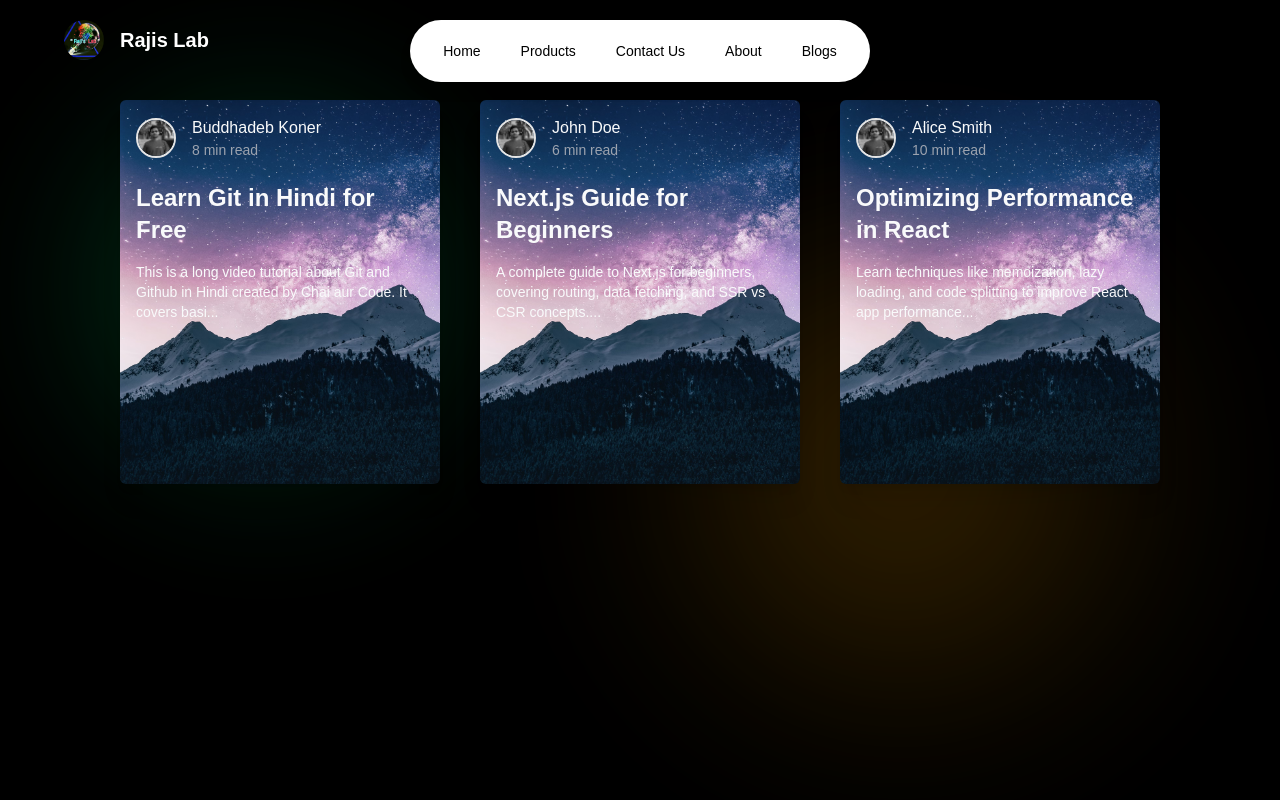
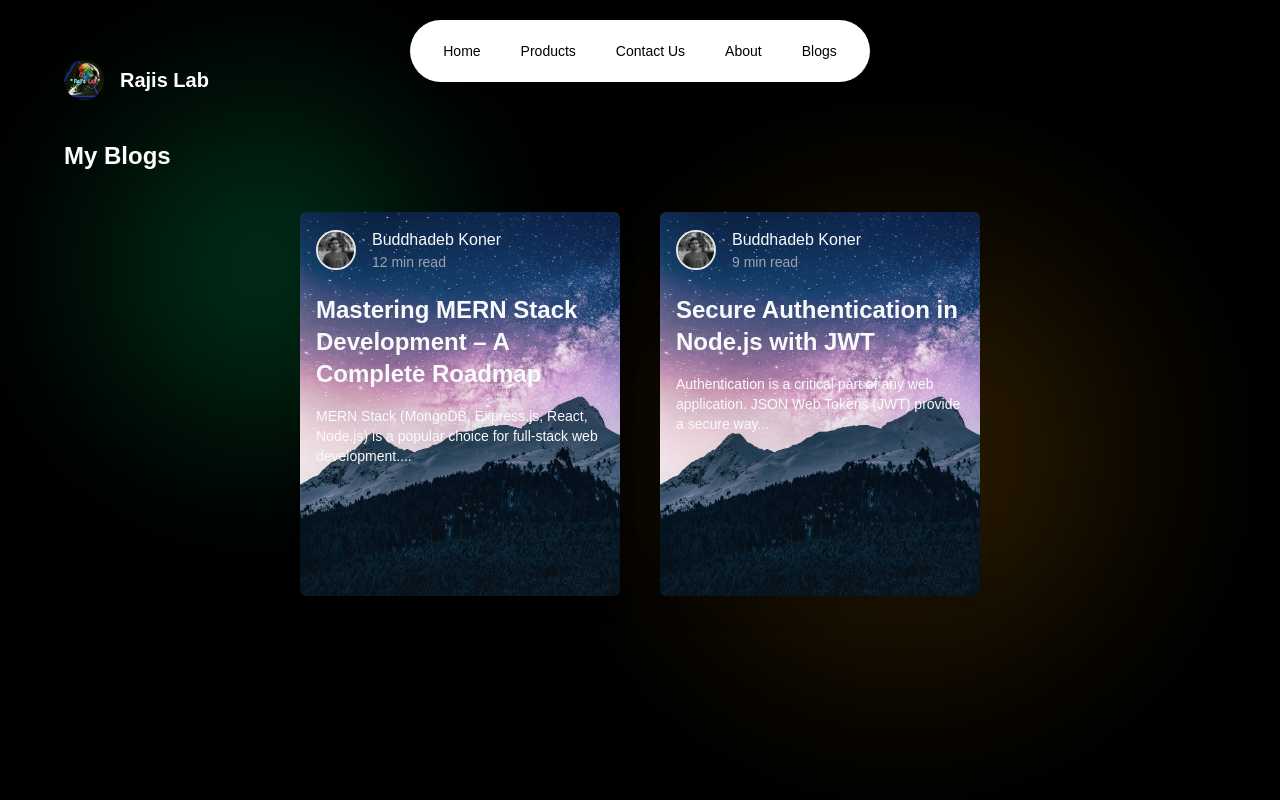
Before and after one commit to BuddhadebKoner/Rajis-Lab, a Next.js app: page /blog in a window 1280 px wide. Shown: the top 800 px of the page. Built offline with nearby package versions, Linux system fonts and the light colour scheme.

Commit message:
premium blogs ui

```diff
--- a/src/app/blog/[slug]/page.tsx
+++ b/src/app/blog/[slug]/page.tsx
@@ -5,43 +5,88 @@ import { useParams } from "next/navigation";
 import Image from "next/image";
 import Logo from "@/components/shared/Logo";
 import BlogSidebarCard from "@/components/shared/BlogSidebarCard";
+import Link from "next/link";
 
 
 const blogs = [
    {
-      slug: "learn-git-in-hindi",
-      title: "Learn Git in Hindi for Free",
+      slug: "mastering-mern-stack",
+      title: "Mastering MERN Stack Development – A Complete Roadmap",
       author: "Buddhadeb Koner",
       avatar: "/buddhadeb.png",
       imageUrl: "/exampleImage.jpeg",
-      content: "This is a long video tutorial about Git and Github in Hindi created by Chai aur Code. It covers basic and advanced Git commands like `git add`, `git commit`, and explains GitHub as a platform.",
-      videoLink: "https://youtu.be/3cR1KqyFp6I?si=vVzXOFymSUvi_LH4",
-      readTime: "8 min read",
-      date: "Jan 31, 2025",
+      content: [
+         {
+            type: "text",
+            value: "MERN Stack (MongoDB, Express.js, React, Node.js) is a popular choice for full-stack web development. In this guide, we'll cover each component and how they interact."
+         },
+         {
+            type: "text",
+            value: "MongoDB is a NoSQL database that stores data in JSON-like format. It is scalable and flexible, making it ideal for modern applications."
+         },
+         {
+            type: "code",
+            value: "const mongoose = require('mongoose'); \n mongoose.connect('mongodb://localhost:27017/myapp', { useNewUrlParser: true, useUnifiedTopology: true });"
+         },
+         {
+            type: "text",
+            value: "Express.js is a minimal and flexible Node.js framework that helps in building APIs efficiently. It simplifies routing and middleware handling."
+         },
+         {
+            type: "code",
+            value: "const express = require('express'); \n const app = express(); \n app.get('/', (req, res) => res.send('Hello World')); \n app.listen(3000, () => console.log('Server running on port 3000'));"
+         },
+         {
+            type: "text",
+            value: "React is a JavaScript library for building user interfaces. It allows component-based development and makes UI updates efficient using the virtual DOM."
+         },
+         {
+            type: "code",
+            value: "import React from 'react'; \n function App() { \n return <h1>Hello, MERN Stack!</h1>; \n } \n export default App;"
+         }
+      ],
+      videoLink: "https://youtu.be/Vi9bxu-M-ag?si=mnqtIFuQBMowcy6r",
+      readTime: "12 min read",
+      date: "March 1, 2025",
    },
    {
-      slug: "nextjs-beginners-guide",
-      title: "Next.js Guide for Beginners",
-      author: "John Doe",
+      slug: "secure-authentication-node",
+      title: "Secure Authentication in Node.js with JWT",
+      author: "Buddhadeb Koner",
       avatar: "/buddhadeb.png",
       imageUrl: "/exampleImage.jpeg",
-      content: "A complete guide to Next.js for beginners, covering routing, data fetching, and SSR vs CSR concepts.",
-      videoLink: "https://youtu.be/3cR1KqyFp6I?si=vVzXOFymSUvi_LH4",
-      readTime: "6 min read",
-      date: "Feb 10, 2025",
-   },
-   {
-      slug: "react-performance-optimization",
-      title: "Optimizing Performance in React",
-      author: "Alice Smith",
-      avatar: "/buddhadeb.png",
-      imageUrl: "/exampleImage.jpeg",
-      content: "Learn techniques like memoization, lazy loading, and code splitting to improve React app performance.",
-      videoLink: "https://youtu.be/3cR1KqyFp6I?si=vVzXOFymSUvi_LH4",
-      readTime: "10 min read",
+      content: [
+         {
+            type: "text",
+            value: "Authentication is a critical part of any web application. JSON Web Tokens (JWT) provide a secure way to manage authentication in Node.js applications."
+         },
+         {
+            type: "text",
+            value: "JWT consists of three parts: Header, Payload, and Signature. It is used to securely transmit information between parties as a JSON object."
+         },
+         {
+            type: "code",
+            value: "const jwt = require('jsonwebtoken'); \n const token = jwt.sign({ userId: '12345' }, 'secretkey', { expiresIn: '1h' }); \n console.log(token);"
+         },
+         {
+            type: "text",
+            value: "To verify a JWT, the server checks if the token is valid using the secret key."
+         },
+         {
+            type: "code",
+            value: "jwt.verify(token, 'secretkey', (err, decoded) => { \n if (err) return res.status(401).json({ message: 'Unauthorized' }); \n console.log(decoded); \n });"
+         },
+         {
+            type: "text",
+            value: "For enhanced security, always store tokens securely, use HTTPS, and implement proper token expiration and refresh strategies."
+         }
+      ],
+      videoLink: "https://youtu.be/xrj3zzaqODw?si=1DMMdp2RvzlLyWBs",
+      readTime: "9 min read",
       date: "March 5, 2025",
    }
 ];
+
 
 
 
@@ -54,9 +99,17 @@ export default function BlogDetailPage() {
    return (
       <>
          <Logo />
-         <div className="w-full min-h-screen bg-transparent text-white pt-10 px-6 md:px-20">
+         <div className="min-h-screen bg-transparent text-white lg:py-10 py-20 px-6 md:px-20 ">
             {/* Hero Section */}
             <section className="max-w-4xl mx-auto">
+               <p className="text-gray-400 text-base py-5">
+                  <Link href={`/blog`} className="text-blue-400 underline">
+                     BLOGS
+                  </Link>{' '}/ {' '}
+                  <span>
+                     {blog.title.length > 25 ? `${blog.title.slice(0, 20)}...` : blog.title}
+                  </span>
+               </p>
                <div className="relative w-full h-64 md:h-80 rounded-lg overflow-hidden shadow-lg">
                   <Image src={blog.imageUrl} alt={blog.title} layout="fill" objectFit="cover" />
                   <div className="absolute inset-0 bg-black bg-opacity-50 flex items-center justify-center">
@@ -68,9 +121,9 @@ export default function BlogDetailPage() {
             </section>
 
             {/* Blog Content */}
-            <div className="flex flex-col md:flex-row gap-10 max-w-4xl mx-auto mt-10">
+            <div className="max-w-4xl mx-auto mt-10 flex flex-col md:flex-row gap-10">
                {/* Main Content */}
-               <article className="flex-1">
+               <article className="flex-1 min-w-0">
                   {/* Author Section */}
                   <div className="flex items-center space-x-4 mb-6">
                      <Image src={blog.avatar} alt={blog.author} width={50} height={50} className="rounded-full" />
@@ -80,9 +133,18 @@ export default function BlogDetailPage() {
                      </div>
                   </div>
 
-                  {/* Blog Text */}
-                  <div className="text-gray-400 text-lg leading-relaxed">
-                     <p>{blog.content}</p>
+                  {/* Blog Text - Handling Different Content Types */}
+                  <div className="text-gray-400 text-lg leading-relaxed space-y-4">
+                     {blog.content.map((block, index) => (
+                        <div key={index}>
+                           {block.type === "text" && <p>{block.value}</p>}
+                           {block.type === "code" && (
+                              <pre className="bg-gray-800 p-4 rounded-lg overflow-x-auto">
+                                 <code className="whitespace-pre-wrap break-words">{block.value}</code>
+                              </pre>
+                           )}
+                        </div>
+                     ))}
                   </div>
 
                   {/* Video section if present */}
@@ -100,13 +162,15 @@ export default function BlogDetailPage() {
                         </div>
                      </div>
                   )}
-
                </article>
 
                {/* Sidebar */}
-               <BlogSidebarCard blog={blog} />
+               <div className="w-full md:w-64 flex-shrink-0">
+                  <BlogSidebarCard blog={blog} />
+               </div>
             </div>
          </div>
+
       </>
    );
 }
--- a/src/app/blog/page.tsx
+++ b/src/app/blog/page.tsx
@@ -6,46 +6,93 @@ import Blogard from "@/components/shared/BlogCard";
 
 const blogs = [
    {
-      slug: "learn-git-in-hindi",
-      title: "Learn Git in Hindi for Free",
+      slug: "mastering-mern-stack",
+      title: "Mastering MERN Stack Development – A Complete Roadmap",
       author: "Buddhadeb Koner",
       avatar: "/buddhadeb.png",
       imageUrl: "/exampleImage.jpeg",
-      content: "This is a long video tutorial about Git and Github in Hindi created by Chai aur Code. It covers basic and advanced Git commands like `git add`, `git commit`, and explains GitHub as a platform.",
-      videoLink: "https://youtu.be/3cR1KqyFp6I?si=vVzXOFymSUvi_LH4",
-      readTime: "8 min read",
-      date: "Jan 31, 2025",
+      content: [
+         {
+            type: "text",
+            value: "MERN Stack (MongoDB, Express.js, React, Node.js) is a popular choice for full-stack web development. In this guide, we'll cover each component and how they interact."
+         },
+         {
+            type: "text",
+            value: "MongoDB is a NoSQL database that stores data in JSON-like format. It is scalable and flexible, making it ideal for modern applications."
+         },
+         {
+            type: "code",
+            value: "const mongoose = require('mongoose'); \n mongoose.connect('mongodb://localhost:27017/myapp', { useNewUrlParser: true, useUnifiedTopology: true });"
+         },
+         {
+            type: "text",
+            value: "Express.js is a minimal and flexible Node.js framework that helps in building APIs efficiently. It simplifies routing and middleware handling."
+         },
+         {
+            type: "code",
+            value: "const express = require('express'); \n const app = express(); \n app.get('/', (req, res) => res.send('Hello World')); \n app.listen(3000, () => console.log('Server running on port 3000'));"
+         },
+         {
+            type: "text",
+            value: "React is a JavaScript library for building user interfaces. It allows component-based development and makes UI updates efficient using the virtual DOM."
+         },
+         {
+            type: "code",
+            value: "import React from 'react'; \n function App() { \n return <h1>Hello, MERN Stack!</h1>; \n } \n export default App;"
+         }
+      ],
+      videoLink: "https://youtu.be/G9VbtcsPKT0?si=KzkWI5D9SSl5nII_",
+      readTime: "12 min read",
+      date: "March 1, 2025",
    },
    {
-      slug: "nextjs-beginners-guide",
-      title: "Next.js Guide for Beginners",
-      author: "John Doe",
+      slug: "secure-authentication-node",
+      title: "Secure Authentication in Node.js with JWT",
+      author: "Buddhadeb Koner",
       avatar: "/buddhadeb.png",
       imageUrl: "/exampleImage.jpeg",
-      content: "A complete guide to Next.js for beginners, covering routing, data fetching, and SSR vs CSR concepts.",
-      videoLink: "https://youtu.be/3cR1KqyFp6I?si=vVzXOFymSUvi_LH4",
-      readTime: "6 min read",
-      date: "Feb 10, 2025",
-   },
-   {
-      slug: "react-performance-optimization",
-      title: "Optimizing Performance in React",
-      author: "Alice Smith",
-      avatar: "/buddhadeb.png",
-      imageUrl: "/exampleImage.jpeg",
-      content: "Learn techniques like memoization, lazy loading, and code splitting to improve React app performance.",
-      videoLink: "https://youtu.be/3cR1KqyFp6I?si=vVzXOFymSUvi_LH4",
-      readTime: "10 min read",
+      content: [
+         {
+            type: "text",
+            value: "Authentication is a critical part of any web application. JSON Web Tokens (JWT) provide a secure way to manage authentication in Node.js applications."
+         },
+         {
+            type: "text",
+            value: "JWT consists of three parts: Header, Payload, and Signature. It is used to securely transmit information between parties as a JSON object."
+         },
+         {
+            type: "code",
+            value: "const jwt = require('jsonwebtoken'); \n const token = jwt.sign({ userId: '12345' }, 'secretkey', { expiresIn: '1h' }); \n console.log(token);"
+         },
+         {
+            type: "text",
+            value: "To verify a JWT, the server checks if the token is valid using the secret key."
+         },
+         {
+            type: "code",
+            value: "jwt.verify(token, 'secretkey', (err, decoded) => { \n if (err) return res.status(401).json({ message: 'Unauthorized' }); \n console.log(decoded); \n });"
+         },
+         {
+            type: "text",
+            value: "For enhanced security, always store tokens securely, use HTTPS, and implement proper token expiration and refresh strategies."
+         }
+      ],
+      videoLink: "https://youtu.be/G9VbtcsPKT0?si=KzkWI5D9SSl5nII_",
+      readTime: "9 min read",
       date: "March 5, 2025",
    }
 ];
 
 
+
 export default function Page() {
    return (
       <>
-         <div className="w-full min-h-screen">
+         <div className="w-full min-h-screen lg:py-10 py-20">
             <Logo />
+            <h1 className="text-2xl font-semibold text-white text-start pt-10 px-4 lg:px-16">
+               My Blogs
+            </h1>
             <div className="w-full bg-transparent text-white pt-10 flex flex-wrap justify-center items-center gap-10">
                {blogs.map((blog) => (
                   <Blogard
@@ -53,7 +100,7 @@ export default function Page() {
                      title={blog.title}
                      author={blog.author}
                      timeToRead={blog.readTime}
-                     content={blog.content.substring(0, 100) + "..."}
+                     content={blog.content.map(item => item.value).join(" ").substring(0, 100) + "..."}
                      imageUrl={blog.imageUrl}
                      avatar={blog.avatar}
                      slug={blog.slug}
--- a/src/app/globals.css
+++ b/src/app/globals.css
@@ -134,3 +134,21 @@ body::after {
     @apply bg-background text-foreground;
   }
 }
+
+
+
+/* Webkit-based browsers (Chrome, Edge, Safari) */
+::-webkit-scrollbar {
+  display: none;
+}
+
+/* Firefox */
+* {
+  scrollbar-width: none;
+}
+
+/* Edge and Internet Explorer */
+body {
+  -ms-overflow-style: none;
+  /* Hide scrollbar in IE */
+}
--- a/src/components/shared/BlogCard.tsx
+++ b/src/components/shared/BlogCard.tsx
@@ -20,7 +20,6 @@ export default function Blogard({
    slug: string;
 }) {
 
-   const withoutSpaceTitle = title.replace(/\s+/g, "-").toLowerCase();
    const scrinkContent = content.slice(0, 200);
 
    return (
--- a/src/components/shared/Logo.tsx
+++ b/src/components/shared/Logo.tsx
@@ -6,7 +6,7 @@ import Link from "next/link";
 export default function Logo() {
    return (
       <>
-         <div className="flex items-center justify-start w-full mt-5 px-4 lg:px-16">
+         <div className="items-center justify-start w-full mt-5 px-4 lg:px-16 z-10 hidden lg:flex">
             <Link
                href="/"
                className="w-fit flex justify-center items-center gap-4 z-50"
```
Also changed, not shown: src/components/ui/navbar-menu.tsx (+0 -10 lines).
